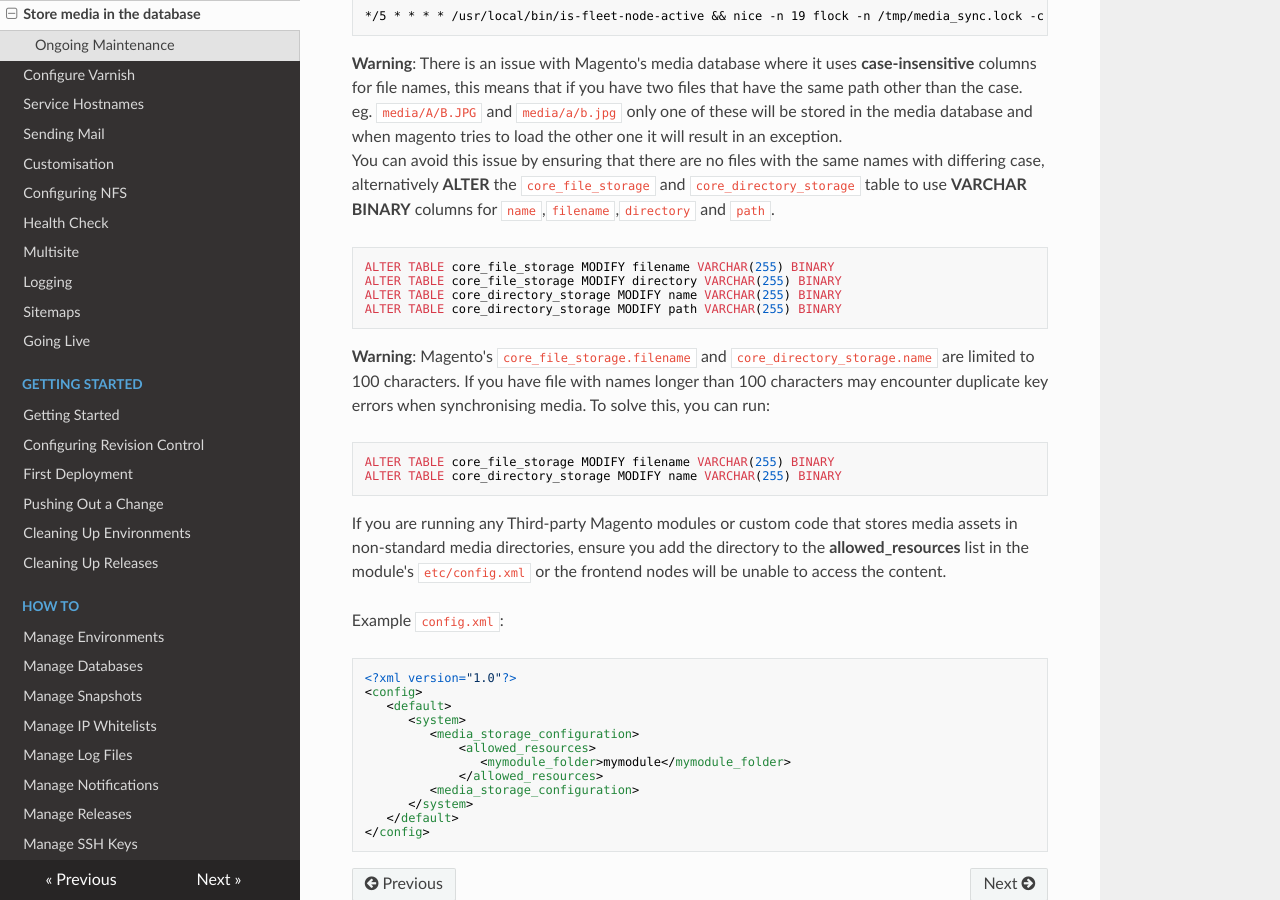
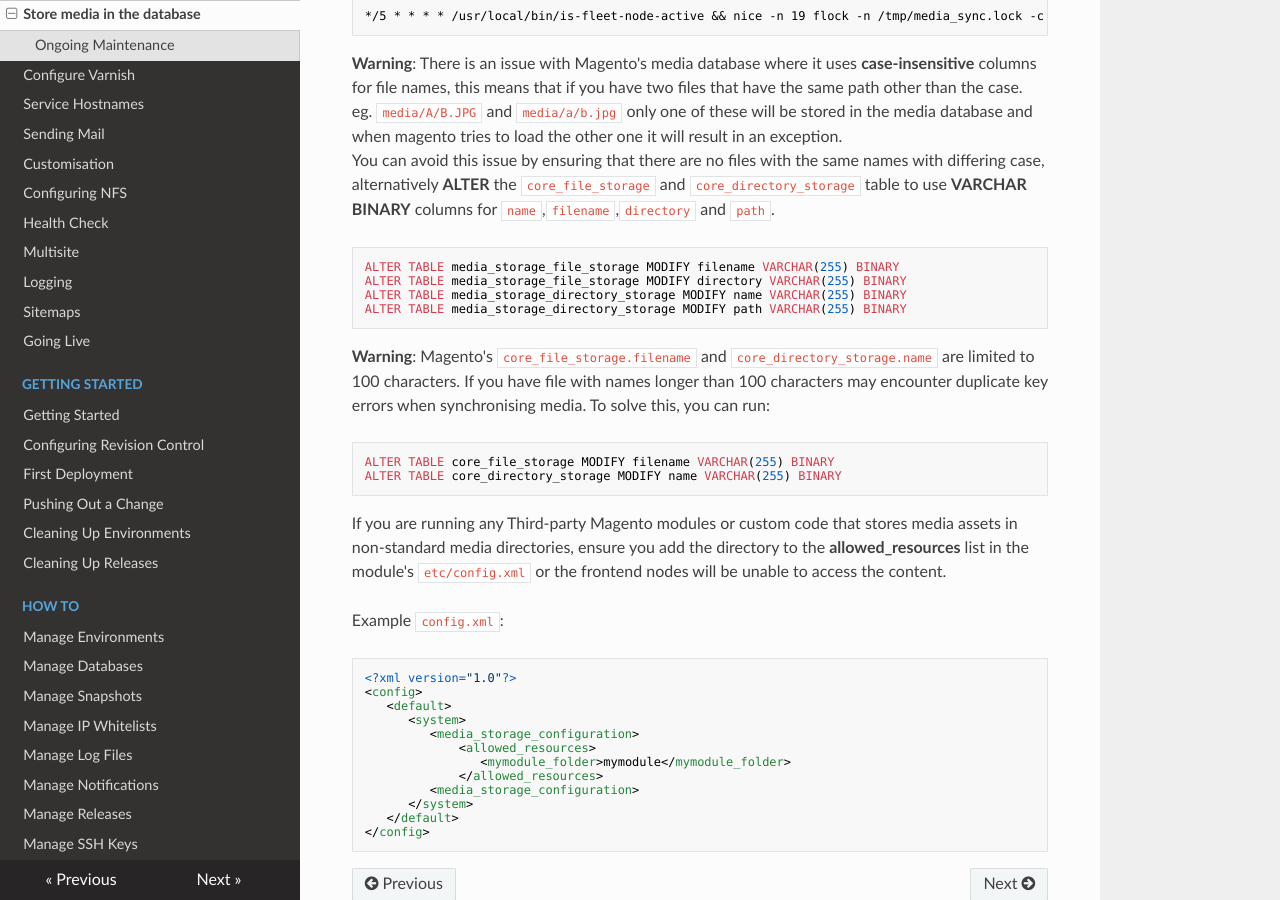
Before and after one commit to anchor/fleet-magento-docs, an MkDocs documentation site: the page built from docs/configuring-magento-2-for-fleet/media-in-database.md, in a window 1280 px wide and 900 px high, scrolled down 931 px. Built offline with MkDocs 1.6.1, drawn with Linux system fonts in a browser that asks for light colours; nearby versions of some CDN libraries; old or Windows-style settings are respelled for this version of MkDocs.

Commit message:
The tables for media storage have changed in magento2

````diff
--- a/docs/configuring-magento-2-for-fleet/media-in-database.md
+++ b/docs/configuring-magento-2-for-fleet/media-in-database.md
@@ -35,10 +35,10 @@ eg. `media/A/B.JPG` and `media/a/b.jpg` only one of these will be stored in the
 You can avoid this issue by ensuring that there are no files with the same names with differing case, alternatively **ALTER** the `core_file_storage` and `core_directory_storage` table to use **VARCHAR BINARY** columns for `name`,`filename`,`directory` and `path`.
 
 ```
-ALTER TABLE core_file_storage MODIFY filename VARCHAR(255) BINARY
-ALTER TABLE core_file_storage MODIFY directory VARCHAR(255) BINARY
-ALTER TABLE core_directory_storage MODIFY name VARCHAR(255) BINARY
-ALTER TABLE core_directory_storage MODIFY path VARCHAR(255) BINARY
+ALTER TABLE media_storage_file_storage MODIFY filename VARCHAR(255) BINARY
+ALTER TABLE media_storage_file_storage MODIFY directory VARCHAR(255) BINARY
+ALTER TABLE media_storage_directory_storage MODIFY name VARCHAR(255) BINARY
+ALTER TABLE media_storage_directory_storage MODIFY path VARCHAR(255) BINARY
 ```
 
 **Warning**: Magento's `core_file_storage.filename` and `core_directory_storage.name` are limited to 100 characters.
````
